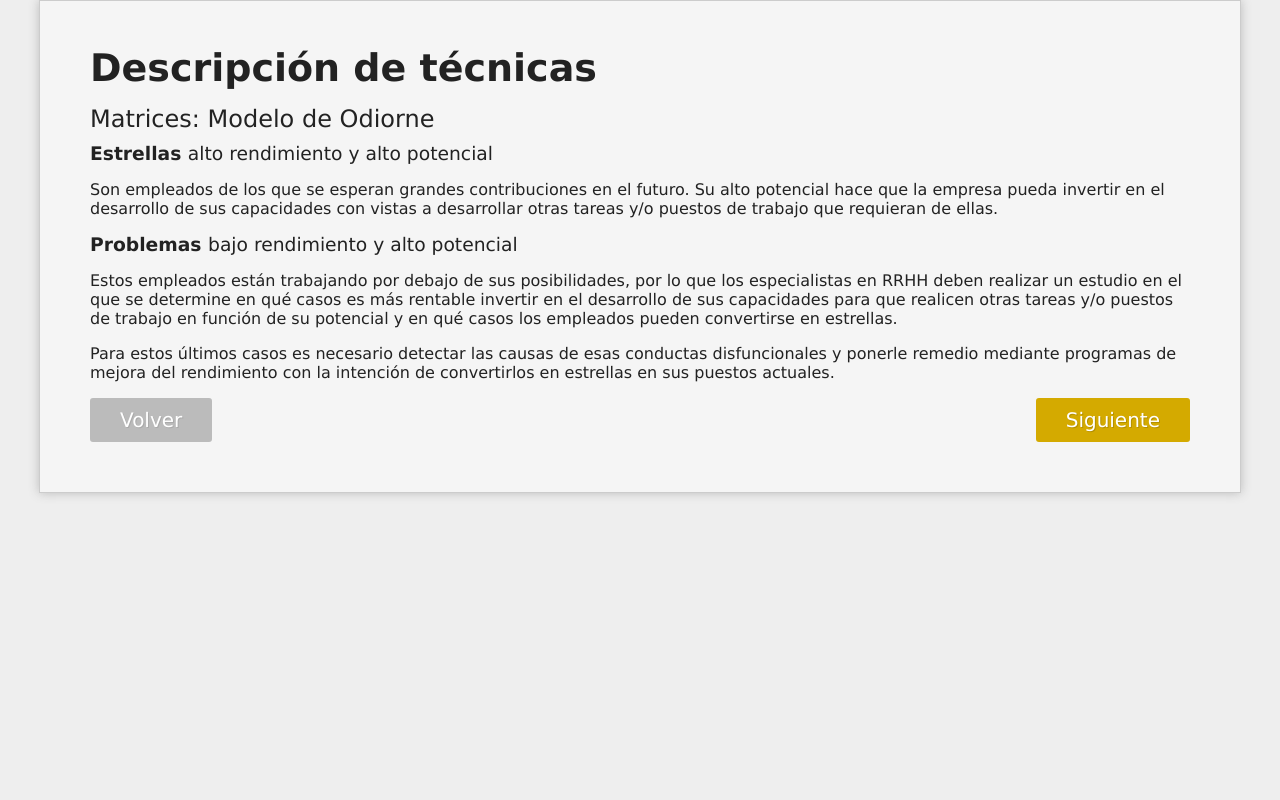
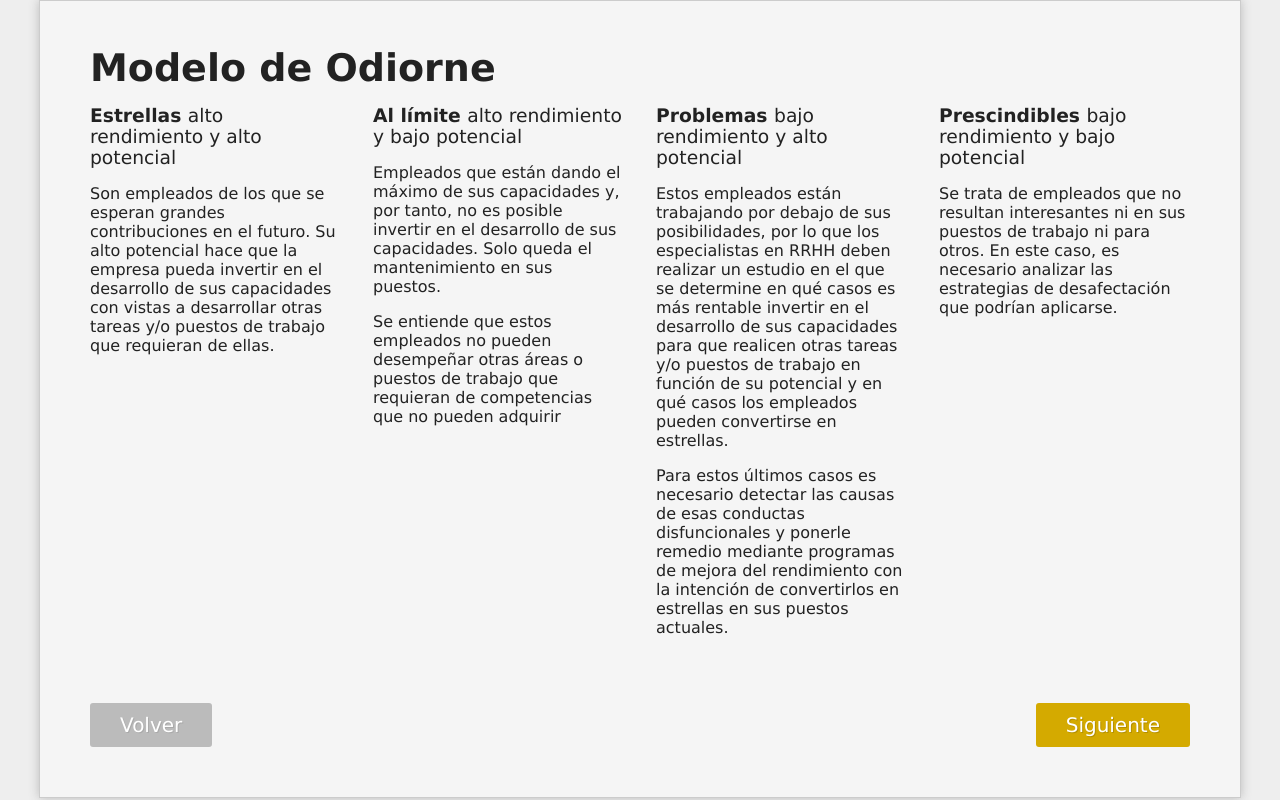
Before and after one commit to Sauco82/aprendiendo-frontend, a PHP site: page /pagina2c.html in a window 1280 px wide. Run offline with PHP 8.4, Linux system fonts and the light colour scheme.

Commit message:
2c  pasado a 4 col

```diff
--- a/pagina2c.html
+++ b/pagina2c.html
@@ -7,24 +7,34 @@
 	</head>
 
 	<body>
-		<div class="container">
-			<div class="contexto"></div>
-			<div class="contenido">
-				<h1>Descripción de técnicas</h1>
+		<div class="container cuatro_columnas">
+			<h1>Modelo de Odiorne</h1>
 
-				<h2>Matrices: Modelo de Odiorne</h2>
-
+			<div class="primera">
 				<h3>Estrellas <span class="rendimiento_potencial">alto rendimiento y alto potencial</span></h3>
 				<p>Son empleados de los que se esperan grandes contribuciones en el futuro. Su alto potencial hace que la empresa pueda invertir en el desarrollo de sus capacidades con vistas a desarrollar otras tareas y/o puestos de trabajo que requieran de ellas.</p>
+			</div>
 
+			<div class="segunda">
+				<h3>Al límite <span class="rendimiento_potencial">alto rendimiento y bajo potencial</span></h3>
+				<p>Empleados que están dando el máximo de sus capacidades y, por tanto, no es posible invertir en el desarrollo de sus capacidades. Solo queda el mantenimiento en sus puestos.</p>
+				<p>Se entiende que estos empleados no pueden desempeñar otras áreas o puestos de trabajo que requieran de competencias que no pueden adquirir</p>
+			</div>
+
+			<div class="tercera">
 				<h3>Problemas <span class="rendimiento_potencial">bajo rendimiento y alto potencial</span></h3>
 				<p>Estos empleados están trabajando por debajo de sus posibilidades, por lo que los especialistas en RRHH deben realizar un estudio en el que se determine en qué casos es más rentable invertir en el desarrollo de sus capacidades para que realicen otras tareas y/o puestos de trabajo en función de su potencial y en qué casos los empleados pueden convertirse en estrellas.</p>
 				<p>Para estos últimos casos es necesario detectar las causas de esas conductas disfuncionales y ponerle remedio mediante programas de mejora del rendimiento con la intención de convertirlos en estrellas en sus puestos actuales.</p>
+			</div>
 
-				<div class="page_links">
-					<a class="prev" href="pagina2b.html">Volver</a>
-					<a class="next" href="pagina2d.html">Siguiente</a>
-				</div>
+			<div class="cuarta">
+				<h3>Prescindibles <span class="rendimiento_potencial">bajo rendimiento y bajo potencial</span></h3>
+				<p>Se trata de empleados que no resultan interesantes ni en sus puestos de trabajo ni para otros. En este caso, es necesario analizar las estrategias de desafectación que podrían aplicarse.</p>
+			</div>
+
+			<div class="page_links">
+				<a class="prev" href="pagina2b.html">Volver</a>
+				<a class="next" href="pagina2e.html">Siguiente</a>
 			</div>
 		</div>
 
--- a/style.css
+++ b/style.css
@@ -60,9 +60,20 @@ span.rendimiento_potencial {font-weight:normal;}
 	width: 332px;
 	float:left;
 }
-.tres_columnas .primera,.tres_columnas .tercera{margin-right: 52px}
+.tres_columnas .primera,.tres_columnas .segunda{margin-right: 52px}
 
-.page_links{clear: both;}
+
+.cuatro_columnas .primera,.cuatro_columnas .segunda,.cuatro_columnas .tercera,.cuatro_columnas .cuarta{
+	width: 250px;
+	float:left;
+}
+.cuatro_columnas .primera,.cuatro_columnas .segunda,.cuatro_columnas .tercera{margin-right: 33px}
+
+.page_links{
+	padding-top: 50px;
+	overflow: hidden;
+	clear: both;
+}
 
 .page_links a{
 	float:right;
```
Also changed, not shown: pagina2b.html (+11 -11 lines), grafico_odiorne.png.
